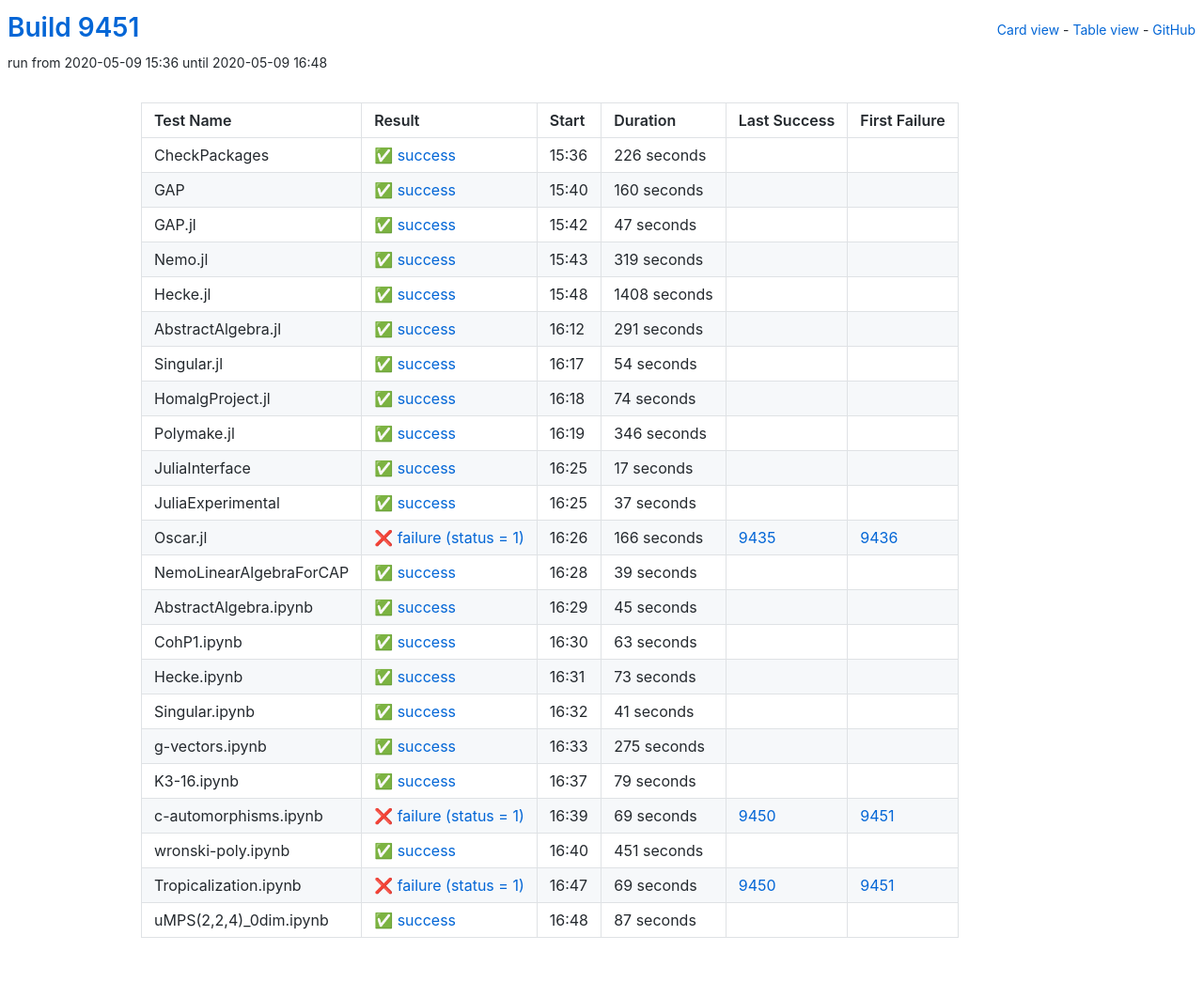
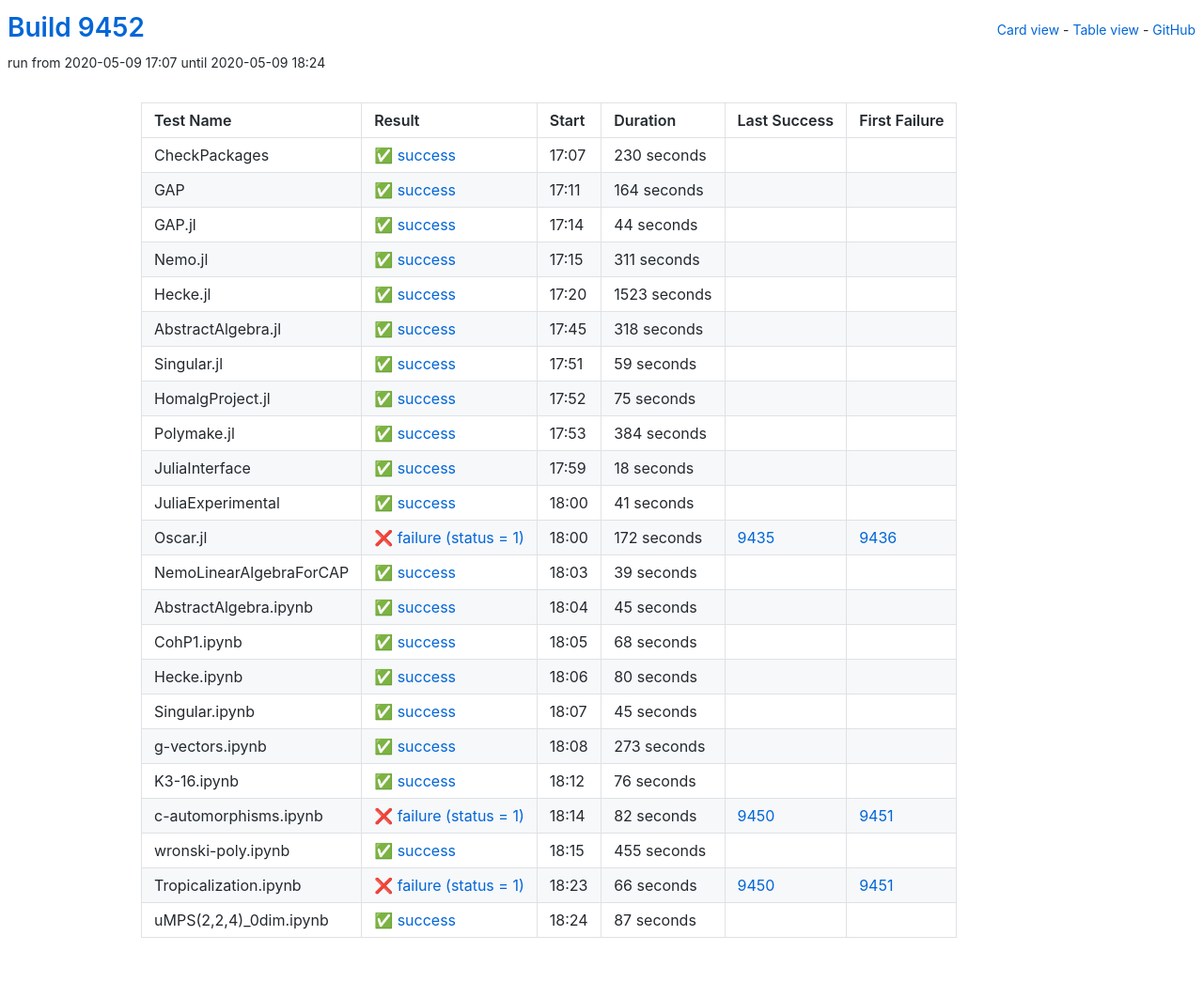
Before and after one commit to oscar-system/oscar-ci-status, a Jekyll site: the page built from table.html, in a window 1280 px wide. Shown: the whole page at 94% size. Built offline with Jekyll 4.4.1, drawn with Linux system fonts in a browser that asks for light colours.

Commit message:
Build 9452

```diff
--- a/_data/ci.yml
+++ b/_data/ci.yml
@@ -1,149 +1,149 @@
-build: 9451
-build_url: https://oscarci.mathematik.uni-kl.de/job/oscar/9451/
+build: 9452
+build_url: https://oscarci.mathematik.uni-kl.de/job/oscar/9452/
 job: oscar
 tests:
-- duration: 226
+- duration: 230
   exitcode: 0
   first_failure: false
   first_failure_url: null
   id: checkpackages
   last_success: false
   last_success_url: null
-  log: https://oscarci.mathematik.uni-kl.de/job/oscar/9451/artifact/logs/build-9451/CheckPackages.log
+  log: https://oscarci.mathematik.uni-kl.de/job/oscar/9452/artifact/logs/build-9452/CheckPackages.log
   name: CheckPackages
-  start: 2020-05-09 15:36
+  start: 2020-05-09 17:07
   status: success
   success: true
-- duration: 160
+- duration: 164
   exitcode: 0
   first_failure: false
   first_failure_url: null
   id: gap
   last_success: false
   last_success_url: null
-  log: https://oscarci.mathematik.uni-kl.de/job/oscar/9451/artifact/logs/build-9451/GAP.log
+  log: https://oscarci.mathematik.uni-kl.de/job/oscar/9452/artifact/logs/build-9452/GAP.log
   name: GAP
-  start: 2020-05-09 15:40
+  start: 2020-05-09 17:11
   status: success
   success: true
-- duration: 47
+- duration: 44
   exitcode: 0
   first_failure: false
   first_failure_url: null
   id: gap-jl
   last_success: false
   last_success_url: null
-  log: https://oscarci.mathematik.uni-kl.de/job/oscar/9451/artifact/logs/build-9451/GAP.jl.log
+  log: https://oscarci.mathematik.uni-kl.de/job/oscar/9452/artifact/logs/build-9452/GAP.jl.log
   name: GAP.jl
-  start: 2020-05-09 15:42
+  start: 2020-05-09 17:14
   status: success
   success: true
-- duration: 319
+- duration: 311
   exitcode: 0
   first_failure: false
   first_failure_url: null
   id: nemo-jl
   last_success: false
   last_success_url: null
-  log: https://oscarci.mathematik.uni-kl.de/job/oscar/9451/artifact/logs/build-9451/Nemo.jl.log
+  log: https://oscarci.mathematik.uni-kl.de/job/oscar/9452/artifact/logs/build-9452/Nemo.jl.log
   name: Nemo.jl
-  start: 2020-05-09 15:43
+  start: 2020-05-09 17:15
   status: success
   success: true
-- duration: 1408
+- duration: 1523
   exitcode: 0
   first_failure: false
   first_failure_url: null
   id: hecke-jl
   last_success: false
   last_success_url: null
-  log: https://oscarci.mathematik.uni-kl.de/job/oscar/9451/artifact/logs/build-9451/Hecke.jl.log
+  log: https://oscarci.mathematik.uni-kl.de/job/oscar/9452/artifact/logs/build-9452/Hecke.jl.log
   name: Hecke.jl
-  start: 2020-05-09 15:48
+  start: 2020-05-09 17:20
   status: success
   success: true
-- duration: 291
+- duration: 318
   exitcode: 0
   first_failure: false
   first_failure_url: null
   id: abstractalgebra-jl
   last_success: false
   last_success_url: null
-  log: https://oscarci.mathematik.uni-kl.de/job/oscar/9451/artifact/logs/build-9451/AbstractAlgebra.jl.log
+  log: https://oscarci.mathematik.uni-kl.de/job/oscar/9452/artifact/logs/build-9452/AbstractAlgebra.jl.log
   name: AbstractAlgebra.jl
-  start: 2020-05-09 16:12
+  start: 2020-05-09 17:45
   status: success
   success: true
-- duration: 54
+- duration: 59
   exitcode: 0
   first_failure: false
   first_failure_url: null
   id: singular-jl
   last_success: false
   last_success_url: null
-  log: https://oscarci.mathematik.uni-kl.de/job/oscar/9451/artifact/logs/build-9451/Singular.jl.log
+  log: https://oscarci.mathematik.uni-kl.de/job/oscar/9452/artifact/logs/build-9452/Singular.jl.log
   name: Singular.jl
-  start: 2020-05-09 16:17
+  start: 2020-05-09 17:51
   status: success
   success: true
-- duration: 74
+- duration: 75
   exitcode: 0
   first_failure: false
   first_failure_url: null
   id: homalgproject-jl
   last_success: false
   last_success_url: null
-  log: https://oscarci.mathematik.uni-kl.de/job/oscar/9451/artifact/logs/build-9451/HomalgProject.jl.log
+  log: https://oscarci.mathematik.uni-kl.de/job/oscar/9452/artifact/logs/build-9452/HomalgProject.jl.log
   name: HomalgProject.jl
-  start: 2020-05-09 16:18
+  start: 2020-05-09 17:52
   status: success
   success: true
-- duration: 346
+- duration: 384
   exitcode: 0
   first_failure: false
   first_failure_url: null
   id: polymake-jl
   last_success: false
   last_success_url: null
-  log: https://oscarci.mathematik.uni-kl.de/job/oscar/9451/artifact/logs/build-9451/Polymake.jl.log
+  log: https://oscarci.mathematik.uni-kl.de/job/oscar/9452/artifact/logs/build-9452/Polymake.jl.log
   name: Polymake.jl
-  start: 2020-05-09 16:19
+  start: 2020-05-09 17:53
   status: success
   success: true
-- duration: 17
+- duration: 18
   exitcode: 0
   first_failure: false
   first_failure_url: null
   id: juliainterface
   last_success: false
   last_success_url: null
-  log: https://oscarci.mathematik.uni-kl.de/job/oscar/9451/artifact/logs/build-9451/JuliaInterface.log
+  log: https://oscarci.mathematik.uni-kl.de/job/oscar/9452/artifact/logs/build-9452/JuliaInterface.log
   name: JuliaInterface
-  start: 2020-05-09 16:25
+  start: 2020-05-09 17:59
   status: success
   success: true
-- duration: 37
+- duration: 41
   exitcode: 0
   first_failure: false
   first_failure_url: null
   id: juliaexperimental
   last_success: false
   last_success_url: null
-  log: https://oscarci.mathematik.uni-kl.de/job/oscar/9451/artifact/logs/build-9451/JuliaExperimental.log
+  log: https://oscarci.mathematik.uni-kl.de/job/oscar/9452/artifact/logs/build-9452/JuliaExperimental.log
   name: JuliaExperimental
-  start: 2020-05-09 16:25
+  start: 2020-05-09 18:00
   status: success
   success: true
-- duration: 166
+- duration: 172
   exitcode: 1
   first_failure: 9436
   first_failure_url: https://oscarci.mathematik.uni-kl.de/job/oscar/9436/
   id: oscar-jl
   last_success: 9435
   last_success_url: https://oscarci.mathematik.uni-kl.de/job/oscar/9435/
-  log: https://oscarci.mathematik.uni-kl.de/job/oscar/9451/artifact/logs/build-9451/Oscar.jl.log
+  log: https://oscarci.mathematik.uni-kl.de/job/oscar/9452/artifact/logs/build-9452/Oscar.jl.log
   name: Oscar.jl
-  start: 2020-05-09 16:26
+  start: 2020-05-09 18:00
   status: failure
   success: false
 - duration: 39
@@ -153,9 +153,9 @@
   id: nemolinearalgebraforcap
   last_success: false
   last_success_url: null
-  log: https://oscarci.mathematik.uni-kl.de/job/oscar/9451/artifact/logs/build-9451/NemoLinearAlgebraForCAP.log
+  log: https://oscarci.mathematik.uni-kl.de/job/oscar/9452/artifact/logs/build-9452/NemoLinearAlgebraForCAP.log
   name: NemoLinearAlgebraForCAP
-  start: 2020-05-09 16:28
+  start: 2020-05-09 18:03
   status: success
   success: true
 - duration: 45
@@ -165,105 +165,105 @@
   id: abstractalgebra-ipynb
   last_success: false
   last_success_url: null
-  log: https://oscarci.mathematik.uni-kl.de/job/oscar/9451/artifact/logs/build-9451/AbstractAlgebra.ipynb.log
+  log: https://oscarci.mathematik.uni-kl.de/job/oscar/9452/artifact/logs/build-9452/AbstractAlgebra.ipynb.log
   name: AbstractAlgebra.ipynb
-  start: 2020-05-09 16:29
+  start: 2020-05-09 18:04
   status: success
   success: true
-- duration: 63
+- duration: 68
   exitcode: 0
   first_failure: false
   first_failure_url: null
   id: cohp1-ipynb
   last_success: false
   last_success_url: null
-  log: https://oscarci.mathematik.uni-kl.de/job/oscar/9451/artifact/logs/build-9451/CohP1.ipynb.log
+  log: https://oscarci.mathematik.uni-kl.de/job/oscar/9452/artifact/logs/build-9452/CohP1.ipynb.log
   name: CohP1.ipynb
-  start: 2020-05-09 16:30
+  start: 2020-05-09 18:05
   status: success
   success: true
-- duration: 73
+- duration: 80
   exitcode: 0
   first_failure: false
   first_failure_url: null
   id: hecke-ipynb
   last_success: false
   last_success_url: null
-  log: https://oscarci.mathematik.uni-kl.de/job/oscar/9451/artifact/logs/build-9451/Hecke.ipynb.log
+  log: https://oscarci.mathematik.uni-kl.de/job/oscar/9452/artifact/logs/build-9452/Hecke.ipynb.log
   name: Hecke.ipynb
-  start: 2020-05-09 16:31
+  start: 2020-05-09 18:06
   status: success
   success: true
-- duration: 41
+- duration: 45
   exitcode: 0
   first_failure: false
   first_failure_url: null
   id: singular-ipynb
   last_success: false
   last_success_url: null
-  log: https://oscarci.mathematik.uni-kl.de/job/oscar/9451/artifact/logs/build-9451/Singular.ipynb.log
+  log: https://oscarci.mathematik.uni-kl.de/job/oscar/9452/artifact/logs/build-9452/Singular.ipynb.log
   name: Singular.ipynb
-  start: 2020-05-09 16:32
+  start: 2020-05-09 18:07
   status: success
   success: true
-- duration: 275
+- duration: 273
   exitcode: 0
   first_failure: false
   first_failure_url: null
   id: g-vectors-ipynb
   last_success: false
   last_success_url: null
-  log: https://oscarci.mathematik.uni-kl.de/job/oscar/9451/artifact/logs/build-9451/g-vectors.ipynb.log
+  log: https://oscarci.mathematik.uni-kl.de/job/oscar/9452/artifact/logs/build-9452/g-vectors.ipynb.log
   name: g-vectors.ipynb
-  start: 2020-05-09 16:33
+  start: 2020-05-09 18:08
   status: success
   success: true
-- duration: 79
+- duration: 76
   exitcode: 0
   first_failure: false
   first_failure_url: null
   id: k3-16-ipynb
   last_success: false
   last_success_url: null
-  log: https://oscarci.mathematik.uni-kl.de/job/oscar/9451/artifact/logs/build-9451/K3-16.ipynb.log
+  log: https://oscarci.mathematik.uni-kl.de/job/oscar/9452/artifact/logs/build-9452/K3-16.ipynb.log
   name: K3-16.ipynb
-  start: 2020-05-09 16:37
+  start: 2020-05-09 18:12
   status: success
   success: true
-- duration: 69
+- duration: 82
   exitcode: 1
   first_failure: 9451
   first_failure_url: https://oscarci.mathematik.uni-kl.de/job/oscar/9451/
   id: c-automorphisms-ipynb
   last_success: 9450
   last_success_url: https://oscarci.mathematik.uni-kl.de/job/oscar/9450/
-  log: https://oscarci.mathematik.uni-kl.de/job/oscar/9451/artifact/logs/build-9451/c-automorphisms.ipynb.log
+  log: https://oscarci.mathematik.uni-kl.de/job/oscar/9452/artifact/logs/build-9452/c-automorphisms.ipynb.log
   name: c-automorphisms.ipynb
-  start: 2020-05-09 16:39
+  start: 2020-05-09 18:14
   status: failure
   success: false
-- duration: 451
+- duration: 455
   exitcode: 0
   first_failure: false
   first_failure_url: null
   id: wronski-poly-ipynb
   last_success: false
   last_success_url: null
-  log: https://oscarci.mathematik.uni-kl.de/job/oscar/9451/artifact/logs/build-9451/wronski-poly.ipynb.log
+  log: https://oscarci.mathematik.uni-kl.de/job/oscar/9452/artifact/logs/build-9452/wronski-poly.ipynb.log
   name: wronski-poly.ipynb
-  start: 2020-05-09 16:40
+  start: 2020-05-09 18:15
   status: success
   success: true
-- duration: 69
+- duration: 66
   exitcode: 1
   first_failure: 9451
   first_failure_url: https://oscarci.mathematik.uni-kl.de/job/oscar/9451/
   id: tropicalization-ipynb
   last_success: 9450
   last_success_url: https://oscarci.mathematik.uni-kl.de/job/oscar/9450/
-  log: https://oscarci.mathematik.uni-kl.de/job/oscar/9451/artifact/logs/build-9451/Tropicalization.ipynb.log
+  log: https://oscarci.mathematik.uni-kl.de/job/oscar/9452/artifact/logs/build-9452/Tropicalization.ipynb.log
   name: Tropicalization.ipynb
-  start: 2020-05-09 16:47
+  start: 2020-05-09 18:23
   status: failure
   success: false
 - duration: 87
@@ -273,8 +273,8 @@
   id: umps-2-2-4-0dim-ipynb
   last_success: false
   last_success_url: null
-  log: https://oscarci.mathematik.uni-kl.de/job/oscar/9451/artifact/logs/build-9451/uMPS-2-2-4-_0dim.ipynb.log
+  log: https://oscarci.mathematik.uni-kl.de/job/oscar/9452/artifact/logs/build-9452/uMPS-2-2-4-_0dim.ipynb.log
   name: uMPS(2,2,4)_0dim.ipynb
-  start: 2020-05-09 16:48
+  start: 2020-05-09 18:24
   status: success
   success: true
```
Also changed, not shown: README.md.
